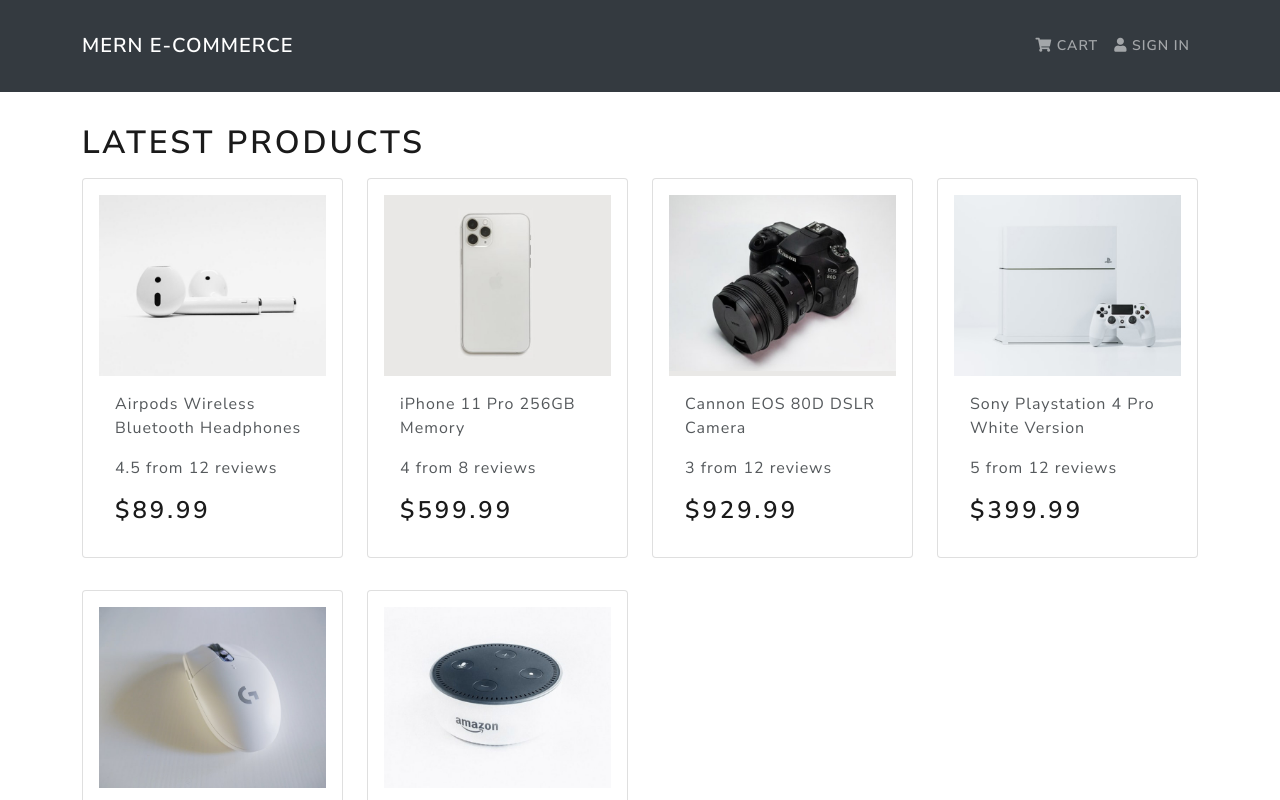
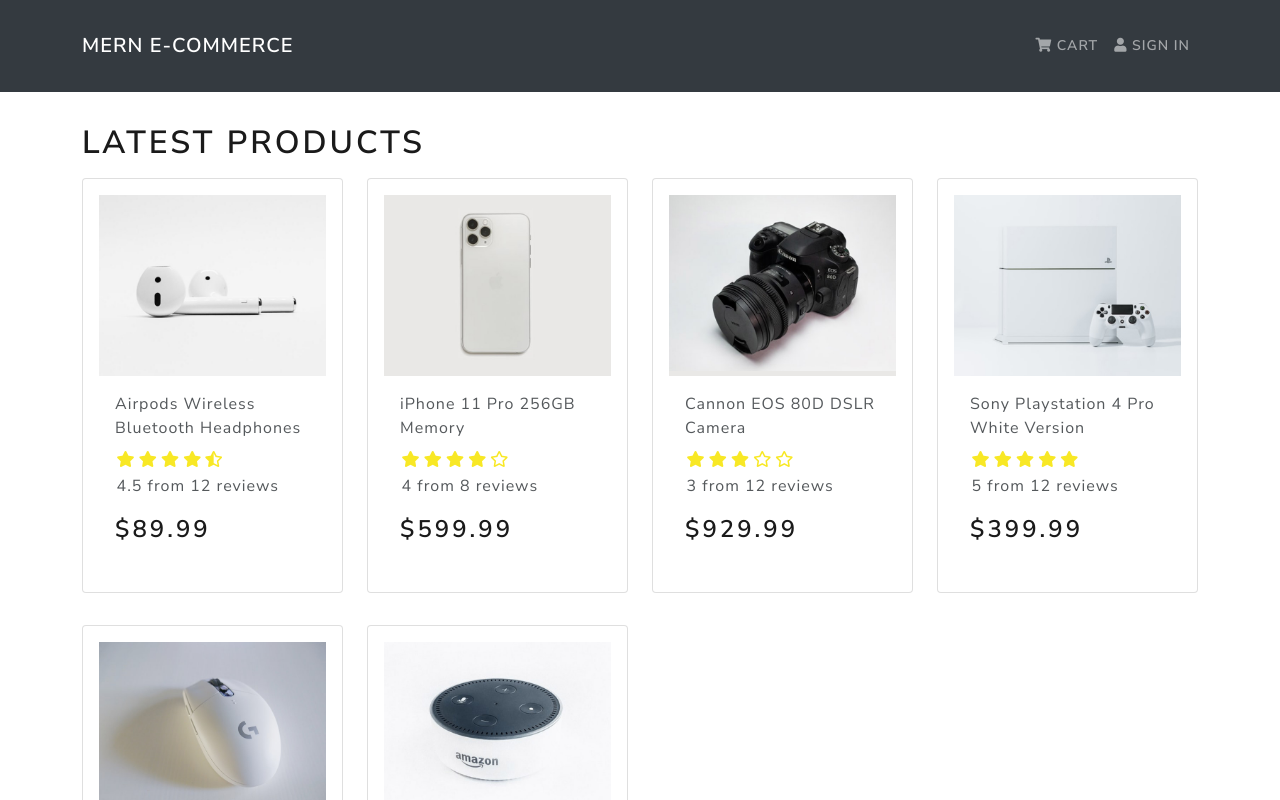
Before and after one commit to thegoodcode/mern-ecommerce-frontend, a React (Create React App) app: page / in a window 1280 px wide. Shown: the top 800 px of the page. Built offline with nearby package versions, Linux system fonts and the light colour scheme.

Commit message:
add rating component

```diff
--- a/src/components/Product/Product.js
+++ b/src/components/Product/Product.js
@@ -1,4 +1,6 @@
+import Rating from 'components/Rating/Rating'
 import { Card } from 'react-bootstrap'
+import './Product.scss'
 
 const Product = ({
 	product: { name, _id, image, rating, numReviews, price }
@@ -15,11 +17,14 @@
 					</Card.Title>
 				</a>
 				<Card.Text as='div'>
-					<div className='my-3'>
-						{rating} from {numReviews} reviews
-					</div>
+					<Rating
+						value={rating}
+						text={`${rating} from ${numReviews} reviews`}
+					/>
 				</Card.Text>
-				<Card.Text as='h3'>${price}</Card.Text>
+				<Card.Text as='h3' className='price'>
+					${price}
+				</Card.Text>
 			</Card.Body>
 		</Card>
 	)
--- /dev/null
+++ b/src/components/Product/Product.scss
@@ -0,0 +1,3 @@
+.price {
+	padding: 1rem 0;
+}
--- /dev/null
+++ b/src/components/Rating/Rating.js
@@ -0,0 +1,77 @@
+import PropTypes from 'prop-types'
+import './Rating.scss'
+
+const Rating = ({ value, text, color }) => {
+	return (
+		<div className='Rating'>
+			<span>
+				<i
+					style={{ color }}
+					className={
+						value >= 1
+							? 'fas fa-star'
+							: value >= 0.5
+							? 'fas fa-star-half-alt'
+							: 'far fa-star'
+					}></i>
+			</span>
+			<span>
+				<i
+					style={{ color }}
+					className={
+						value >= 2
+							? 'fas fa-star'
+							: value >= 1.5
+							? 'fas fa-star-half-alt'
+							: 'far fa-star'
+					}></i>
+			</span>
+			<span>
+				<i
+					style={{ color }}
+					className={
+						value >= 3
+							? 'fas fa-star'
+							: value >= 2.5
+							? 'fas fa-star-half-alt'
+							: 'far fa-star'
+					}></i>
+			</span>
+			<span>
+				<i
+					style={{ color }}
+					className={
+						value >= 4
+							? 'fas fa-star'
+							: value >= 3.5
+							? 'fas fa-star-half-alt'
+							: 'far fa-star'
+					}></i>
+			</span>
+			<span>
+				<i
+					style={{ color }}
+					className={
+						value >= 5
+							? 'fas fa-star'
+							: value >= 4.5
+							? 'fas fa-star-half-alt'
+							: 'far fa-star'
+					}></i>
+			</span>
+			<p>{text && text}</p>
+		</div>
+	)
+}
+
+Rating.defaultProps = {
+	color: '#f8e825'
+}
+
+Rating.propTypes = {
+	value: PropTypes.number.isRequired,
+	text: PropTypes.string.isRequired,
+	color: PropTypes.string
+}
+
+export default Rating
--- /dev/null
+++ b/src/components/Rating/Rating.scss
@@ -0,0 +1,6 @@
+.Rating {
+	span,
+	p {
+		margin: 0.1rem;
+	}
+}
```
